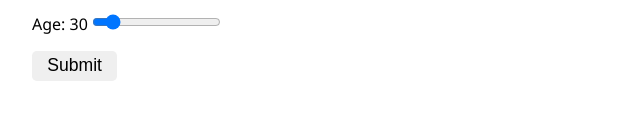
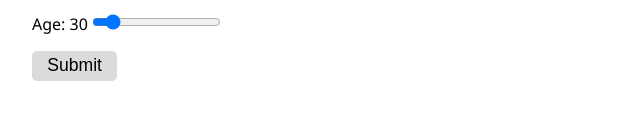
Before and after one commit to dandan-drori/place-keeper, a plain HTML site: page user-prefs.html in a window 1280 px wide. In both pictures the pointer is over the button "Submit". Shown: the part 305-424 px from the top of the page, 0-640 px from the left. Drawn offline with Linux system fonts and the light colour scheme.

Commit message:
change styles for form btn

```diff
--- a/css/user-pref.css
+++ b/css/user-pref.css
@@ -18,3 +18,7 @@ form > button {
 	font-size: 1.1rem;
 	cursor: pointer;
 }
+
+form > button:hover {
+	background-color: rgba(204, 204, 204, 0.7);
+}
```
